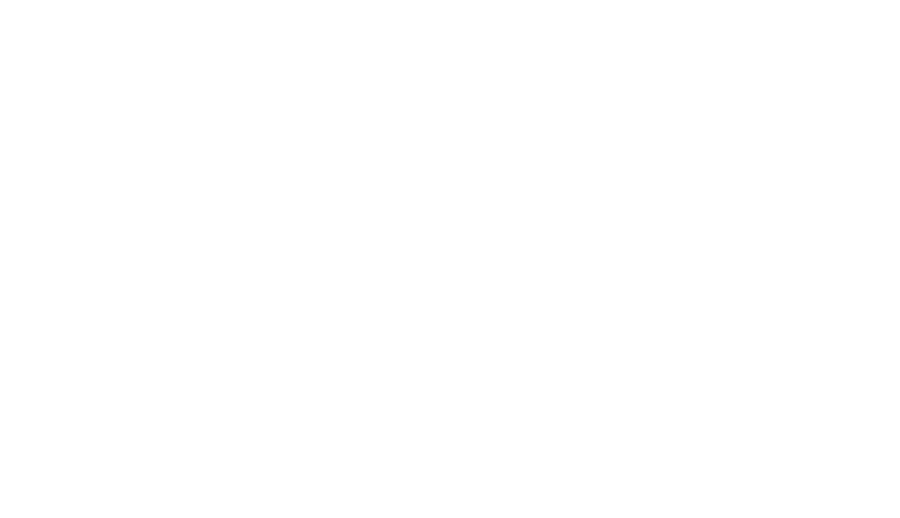
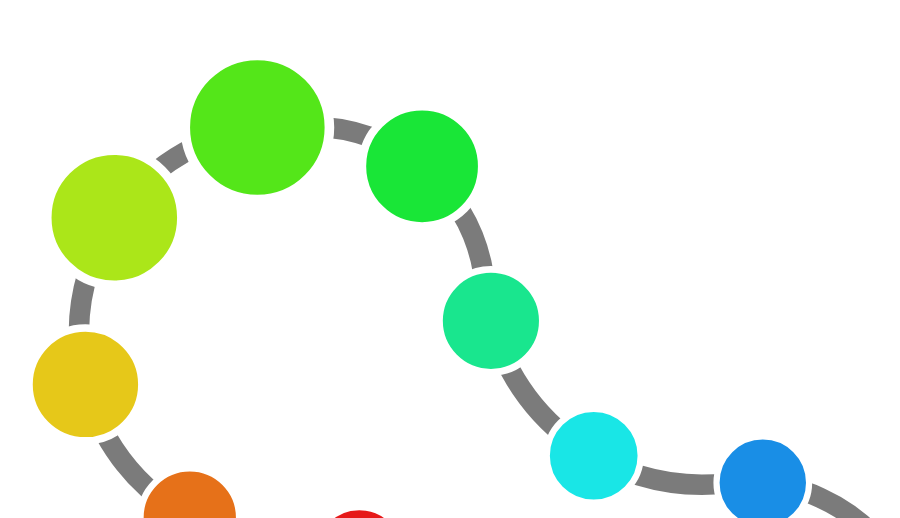
Before and after one commit to dev-zyrushiyao/gsap-animation-sample, a Next.js app: page / in a window 1280 px wide. Shown: the part 10142-10660 px from the top of the page, without its empty margins (138-1038 px from the left). Before the commit the page ends 9984 px from the top, so only its background shows below. Built offline with nearby package versions, Linux system fonts and the light colour scheme; a web font is replaced by a local one.

Commit message:
Lesson: Blob Motion Path

```diff
--- a/app/component-ui/BallMotionPath.tsx
+++ b/app/component-ui/BallMotionPath.tsx
@@ -21,7 +21,7 @@ export default function BallMotionPath() {
       //each ball have a constant distance from each other and has different start and ending points. so it stays where on its original position, preventing overlap.
       balls.forEach((ball, index) => {
         const startingPoint: number = index / balls.length;
-        console.log("startingPoint", startingPoint);
+        // console.log("startingPoint", startingPoint);
 
         //individual ball animation
         tl.to(
--- /dev/null
+++ b/app/component-ui/BlobMotionPath.tsx
@@ -0,0 +1,100 @@
+import { useGSAP } from "@gsap/react";
+import gsap from "gsap";
+import MotionPathPlugin from "gsap/MotionPathPlugin";
+import React, { useRef } from "react";
+
+gsap.registerPlugin(MotionPathPlugin);
+
+export default function BlobMotionPath() {
+  const container = useRef(null);
+
+  useGSAP(
+    () => {
+      const svg = document.querySelector<SVGSVGElement>(".blob-svg");
+      const tl = gsap.timeline();
+
+      function createCircle(numCircles: number) {
+        //svg guard clause
+        if (!svg) return;
+
+        for (let i = 0; i < numCircles; i++) {
+          //create a new circle element for each loop
+          const newCircle = document.createElementNS(
+            "http://www.w3.org/2000/svg",
+            "circle",
+          );
+
+          //set attributes for the new circle
+          newCircle.setAttribute("cx", "100");
+          newCircle.setAttribute("cy", "100");
+          newCircle.setAttribute("r", "30");
+          newCircle.setAttribute("stroke", "white");
+          newCircle.setAttribute("stroke-width", "4");
+          newCircle.setAttribute(
+            "fill",
+            `hsl(${(i / numCircles) * 360} , 80%, 50%)`,
+          );
+
+          //append the new circle to the SVG
+          svg.appendChild(newCircle);
+
+          //get the starting point of the circle to equally space the circles along the path
+          const startingPoint: number = i / numCircles;
+
+          //set and animate the position of each circle along the path
+          tl.to(
+            newCircle,
+            {
+              duration: 10,
+              ease: "linear",
+              repeat: -1,
+              motionPath: {
+                path: ".blob-path",
+                align: ".blob-path",
+                alignOrigin: [0.5, 0.5],
+                start: startingPoint,
+                end: startingPoint + 1,
+              },
+            },
+            0,
+          );
+
+          tl.to(
+            newCircle,
+            {
+              scale: 0.6,
+              repeat: -1,
+              yoyo: true,
+              duration: 1,
+            },
+            i * 0.25,
+          );
+        }
+      }
+
+      //create a circle element
+      createCircle(14);
+    },
+    { scope: container },
+  );
+
+  return (
+    <div ref={container}>
+      <svg
+        className="blob-svg"
+        xmlns="http://www.w3.org/2000/svg"
+        viewBox="0 0 500 500"
+      >
+        <path
+          className="blob-path"
+          style={{
+            fill: "none",
+            strokeWidth: 8,
+            stroke: "rgb(123, 123, 123)",
+          }}
+          d="M 175.561 111.202 C 210.81 111.202 240.216 138.133 243.308 173.246 C 247.51 220.959 290.172 255.855 337.771 250.511 C 391.038 244.531 430.804 298.456 409.349 347.577 C 387.895 396.698 321.311 404.173 289.499 361.033 C 287.099 357.778 284.987 354.321 283.187 350.7 C 260.54 305.143 214.938 275.48 164.111 273.246 C 101.54 271.676 64.132 202.959 96.778 149.556 C 113.314 122.504 144.068 107.532 175.561 111.202 Z"
+        />
+      </svg>
+    </div>
+  );
+}
--- a/app/page.tsx
+++ b/app/page.tsx
@@ -35,6 +35,7 @@ import GoeyText from "./component-ui/GoeyText";
 import PatternSVG from "./component-ui/PatternSVG";
 import ArrowMotionPath from "./component-ui/ArrowMotionPath";
 import BallMotionPath from "./component-ui/BallMotionPath";
+import BlobMotionPath from "./component-ui/BlobMotionPath";
 
 gsap.registerPlugin(useGSAP);
 
@@ -103,6 +104,7 @@ export default function Home() {
       <PatternSVG />
       <ArrowMotionPath />
       <BallMotionPath />
+      <BlobMotionPath />
     </main>
   );
 }
```
